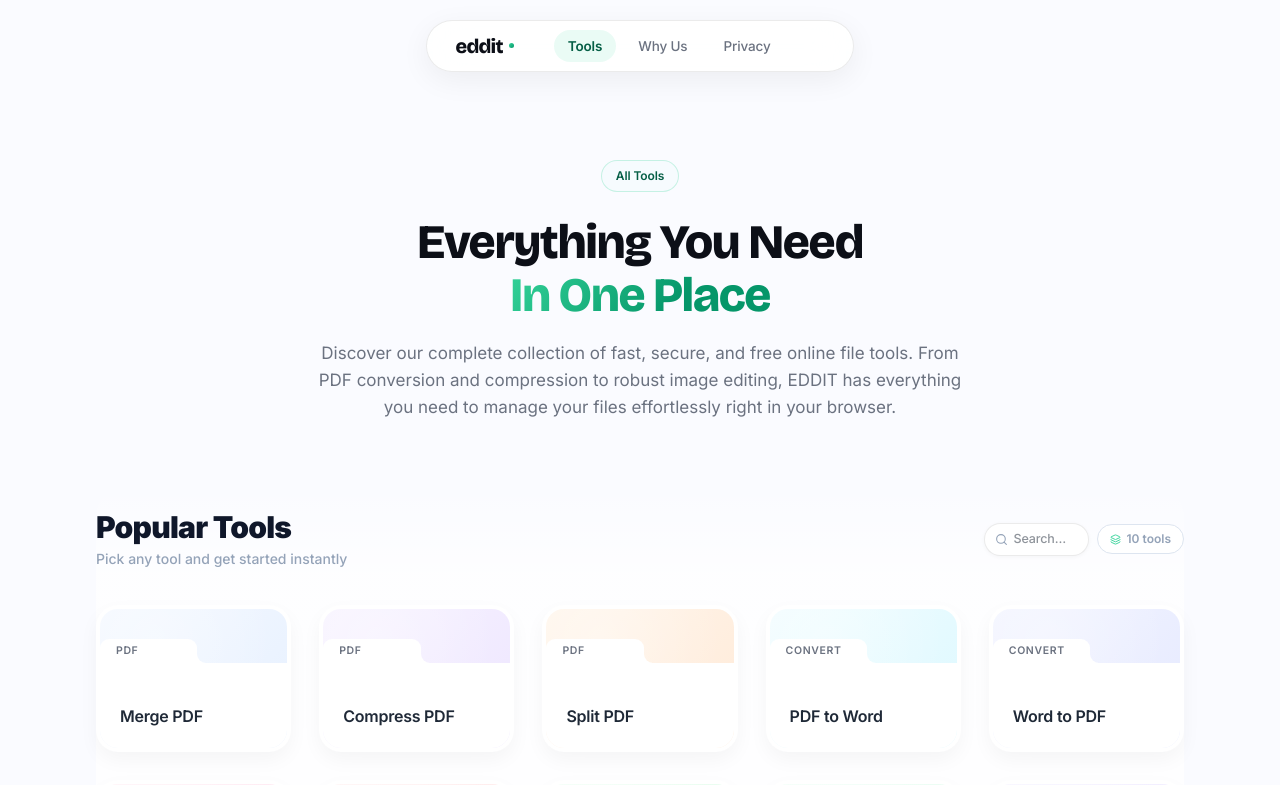
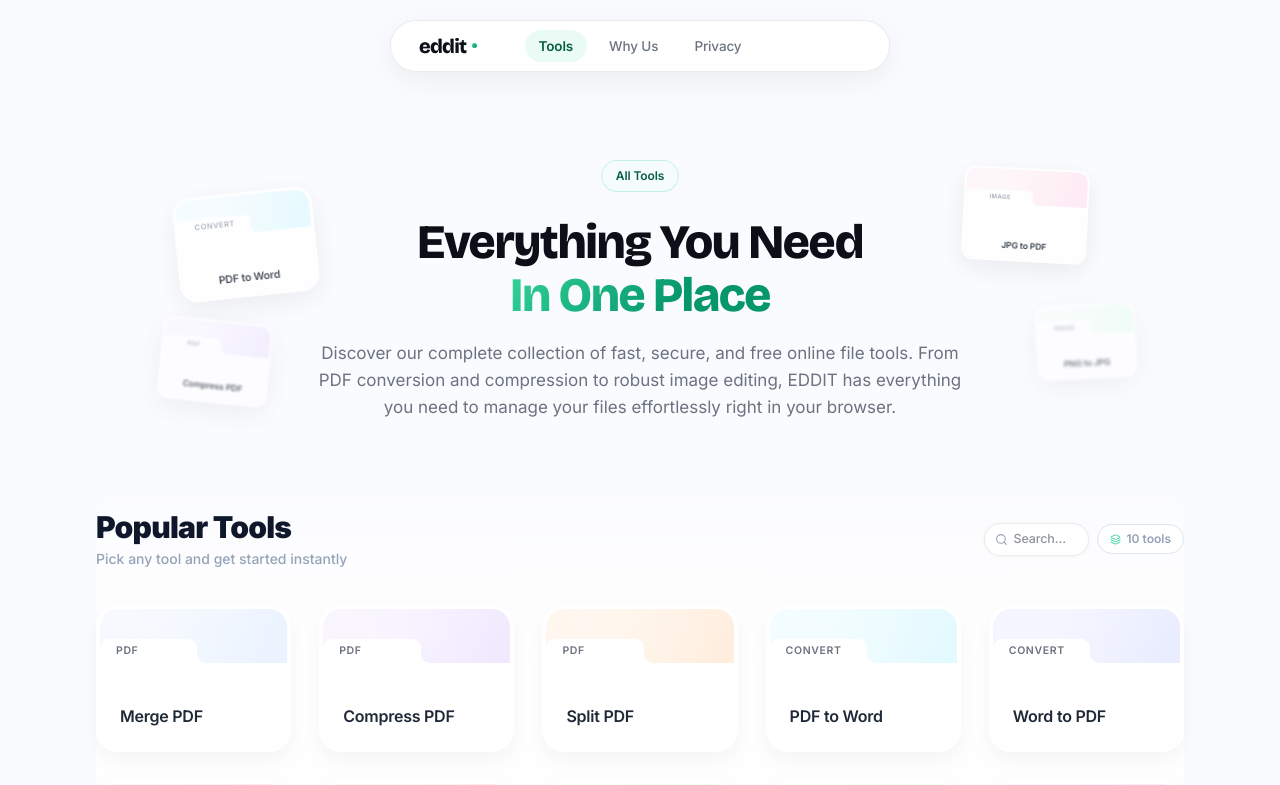
Before and after one commit to siddharth-fr/edita, a Next.js app: page /tools in a window 1280 px wide. Shown: the top 785 px of the page. Built offline with nearby package versions, Linux system fonts and the light colour scheme.

Commit message:
ui update

```diff
--- a/src/app/page.tsx
+++ b/src/app/page.tsx
@@ -340,7 +340,7 @@ export default function Home() {
           WHY US / SEO SECTION
       ════════════════════════════════════════════════════ */}
       <section className="w-full max-w-6xl px-4 sm:px-8 mt-12 mb-10">
-        <div className="text-center max-w-2xl mx-auto mb-16 relative">
+        <div className="text-center max-w-2xl mx-auto mb-16 relative z-0">
           {/* Static Floating Cards decorating the Title */}
           <div className="absolute -left-3 sm:-left-12 lg:-left-32 top-[-10px] sm:top-2 lg:top-8 -rotate-6 opacity-60 sm:opacity-60 lg:opacity-80 scale-[0.55] sm:scale-75 lg:scale-100 origin-center pointer-events-none -z-10" style={{ width: 140, filter: 'blur(0.5px)' }}>
             <CardFace label="Merge PDF" category="PDF" gradient="linear-gradient(135deg,#F5F9FF,#E6F0FF)" size={140} />
--- a/src/app/privacy/page.tsx
+++ b/src/app/privacy/page.tsx
@@ -29,7 +29,7 @@ export default function PrivacyPage() {
       </div>
 
       <section className="w-full max-w-4xl px-4 sm:px-8 mt-12 mb-10 relative z-10">
-        <div className="text-center max-w-2xl mx-auto mb-16 relative">
+        <div className="text-center max-w-2xl mx-auto mb-16 relative z-0">
 
           {/* Static Floating Cards decorating the Title */}
           <div className="absolute -left-3 sm:-left-12 lg:-left-32 top-[-10px] sm:top-2 lg:top-8 -rotate-6 opacity-60 sm:opacity-60 lg:opacity-80 scale-[0.55] sm:scale-75 lg:scale-100 origin-center pointer-events-none -z-10" style={{ width: 140, filter: 'blur(0.5px)' }}>
--- a/src/app/tools/page.tsx
+++ b/src/app/tools/page.tsx
@@ -43,7 +43,7 @@ export default function ToolsPage() {
       </div>
 
       <section className="w-full max-w-6xl px-4 sm:px-8 mt-12 mb-10">
-        <div className="text-center max-w-2xl mx-auto mb-16 relative">
+        <div className="text-center max-w-2xl mx-auto mb-16 relative z-0">
 
           {/* Static Floating Cards decorating the Title */}
           <div className="absolute -left-3 sm:-left-12 lg:-left-32 top-[-10px] sm:top-2 lg:top-8 -rotate-6 opacity-60 sm:opacity-60 lg:opacity-80 scale-[0.55] sm:scale-75 lg:scale-100 origin-center pointer-events-none -z-10" style={{ width: 140, filter: 'blur(0.5px)' }}>
--- a/src/app/why-us/page.tsx
+++ b/src/app/why-us/page.tsx
@@ -35,7 +35,7 @@ export default function WhyUsPage() {
       </div>
 
       <section className="w-full max-w-6xl px-4 sm:px-8 mt-12 mb-10">
-        <div className="text-center max-w-2xl mx-auto mb-16 relative">
+        <div className="text-center max-w-2xl mx-auto mb-16 relative z-0">
           {/* Static Floating Cards decorating the Title */}
           <div className="absolute -left-3 sm:-left-12 lg:-left-32 top-[-10px] sm:top-2 lg:top-8 -rotate-6 opacity-60 sm:opacity-60 lg:opacity-80 scale-[0.55] sm:scale-75 lg:scale-100 origin-center pointer-events-none -z-10" style={{ width: 140, filter: 'blur(0.5px)' }}>
             <CardFace label="Merge PDF" category="PDF" gradient="linear-gradient(135deg,#F5F9FF,#E6F0FF)" size={140} />
--- a/src/components/layout/Navbar.tsx
+++ b/src/components/layout/Navbar.tsx
@@ -17,6 +17,7 @@ export function Navbar() {
   const [isMobileMenuOpen, setIsMobileMenuOpen] = useState(false);
 
   return (
+    <>
       <header className={`fixed top-0 z-50 w-full transition-[padding] duration-700 ease-[cubic-bezier(0.16,1,0.3,1)] ${isHome ? '' : 'sm:pt-5 pt-3 pointer-events-none'}`}>
 
         {/* If it's home, we need the background across the full width */}
@@ -34,13 +35,12 @@ export function Navbar() {
 
         {/* Symmetric Layout Container */}
         <div
-        className={`relative mx-auto pointer-events-auto transition-all duration-700 ease-[cubic-bezier(0.16,1,0.3,1)] ${
+          className={`relative mx-auto pointer-events-auto transition-all duration-700 ease-[cubic-bezier(0.16,1,0.3,1)] grid grid-cols-[1fr_auto_1fr] items-center ${
             isHome
-            ? 'h-[60px] px-5 sm:px-10 grid grid-cols-[1fr_auto_1fr] items-center'
-            : 'h-[52px] px-4 sm:px-7 flex items-center justify-between gap-4 sm:gap-10 rounded-full shadow-[0_8px_30px_rgba(0,0,0,0.06)] border'
+              ? 'h-[60px] px-5 sm:px-10 w-full max-w-[1200px]'
+              : 'h-[52px] px-5 sm:px-7 w-[calc(100%-24px)] md:w-fit md:min-w-[500px] rounded-full shadow-[0_8px_30px_rgba(0,0,0,0.06)] border'
           }`}
           style={{
-          maxWidth: isHome ? 1200 : 'fit-content',
             background: isHome ? 'transparent' : 'rgba(255,255,255,0.85)',
             backdropFilter: isHome ? 'none' : 'blur(20px)',
             WebkitBackdropFilter: isHome ? 'none' : 'blur(20px)',
@@ -51,7 +51,7 @@ export function Navbar() {
           <Link
             href="/"
             className="flex items-center gap-1.5 shrink-0 transition-transform active:scale-95"
-          style={{ textDecoration: 'none', justifySelf: isHome ? 'start' : undefined }}
+            style={{ textDecoration: 'none', justifySelf: 'start' }}
           >
             <span
               style={{
@@ -78,7 +78,7 @@ export function Navbar() {
           </Link>
 
           {/* CENTRE — Nav links */}
-        <nav className={`${isHome ? 'hidden md:flex' : 'hidden sm:flex'} items-center gap-1 lg:gap-2 justify-center`}>
+          <nav className={`${isHome ? 'hidden md:flex' : 'hidden sm:flex'} items-center gap-1 lg:gap-2 justify-self-center`}>
             {NAV_LINKS.map(({ label, href }) => {
               const isActive = pathname.startsWith(href);
               return (
@@ -132,21 +132,27 @@ export function Navbar() {
             {/* Hamburger Menu Toggle (Mobile Only) */}
             <button
               onClick={() => setIsMobileMenuOpen(!isMobileMenuOpen)}
-            className={`${isHome ? 'md:hidden' : 'sm:hidden'} flex items-center justify-center p-2 rounded-full text-gray-500 active:scale-95 transition-transform`}
+              className={`${isHome ? 'md:hidden' : 'sm:hidden'} flex items-center justify-center p-2 -mr-2 rounded-full text-gray-500 active:scale-95 transition-transform`}
               aria-label="Toggle mobile menu"
             >
               {isMobileMenuOpen ? <X size={22} strokeWidth={2.5} /> : <Menu size={22} strokeWidth={2.5} />}
             </button>
           </div>
+        </div>
 
         {/* Mobile Nav Overlay Dropdown */}
+        {/* We place it here so it references the full width `header` tag boundary, not trapped in the pill's width constraint */}
         <div
-          className={`absolute ${isHome ? 'top-[62px]' : 'top-[58px]'} left-2 right-2 p-2 transition-all duration-300 pointer-events-none rounded-2xl ${
+          className={`absolute w-full pointer-events-none transition-all duration-300 ${
             isMobileMenuOpen ? 'opacity-100 translate-y-0' : 'opacity-0 -translate-y-4'
           }`}
-          style={{ zIndex: 100 }}
+          style={{ top: isHome ? '64px' : '72px', zIndex: 100 }}
         >
-          <div className={`bg-white/95 backdrop-blur-2xl border border-gray-100/50 shadow-[0_12px_40px_rgba(0,0,0,0.08)] rounded-[20px] p-2 flex flex-col ${isMobileMenuOpen ? 'pointer-events-auto' : 'pointer-events-none'}`}>
+          <div
+            className={`mx-3 bg-white/95 backdrop-blur-2xl border border-gray-100/50 shadow-[0_12px_40px_rgba(0,0,0,0.08)] rounded-[20px] p-2 flex flex-col ${
+              isMobileMenuOpen ? 'pointer-events-auto' : 'pointer-events-none'
+            }`}
+          >
             {NAV_LINKS.map(({ label, href }) => {
               const isActive = pathname.startsWith(href);
               return (
@@ -162,22 +168,17 @@ export function Navbar() {
                 </Link>
               );
             })}
-            <div className="h-[1px] w-full bg-gray-100/80 my-1 mx-2 shrink-0 max-w-[calc(100%-16px)]" />
-            <Link
-              href="/tools"
-              onClick={() => setIsMobileMenuOpen(false)}
-              className="mx-2 mt-2 mb-1 py-3 text-center rounded-xl font-bold text-white tracking-tight"
-              style={{
-                background: 'linear-gradient(135deg, #34D399 0%, #059669 100%)',
-                boxShadow: '0 4px 14px rgba(5,150,105,0.25)',
-              }}
-            >
-              Try it free
-            </Link>
           </div>
         </div>
+      </header>
 
-      </div>
-    </header>
+      {/* Invisible Underlay to catch mobile clicks falling outside the active dropdown */}
+      {isMobileMenuOpen && (
+        <div
+          className="fixed inset-0 z-[45]"
+          onClick={() => setIsMobileMenuOpen(false)}
+        />
+      )}
+    </>
   );
 }
```
Lines whose indentation alone changed are shown as unchanged.
